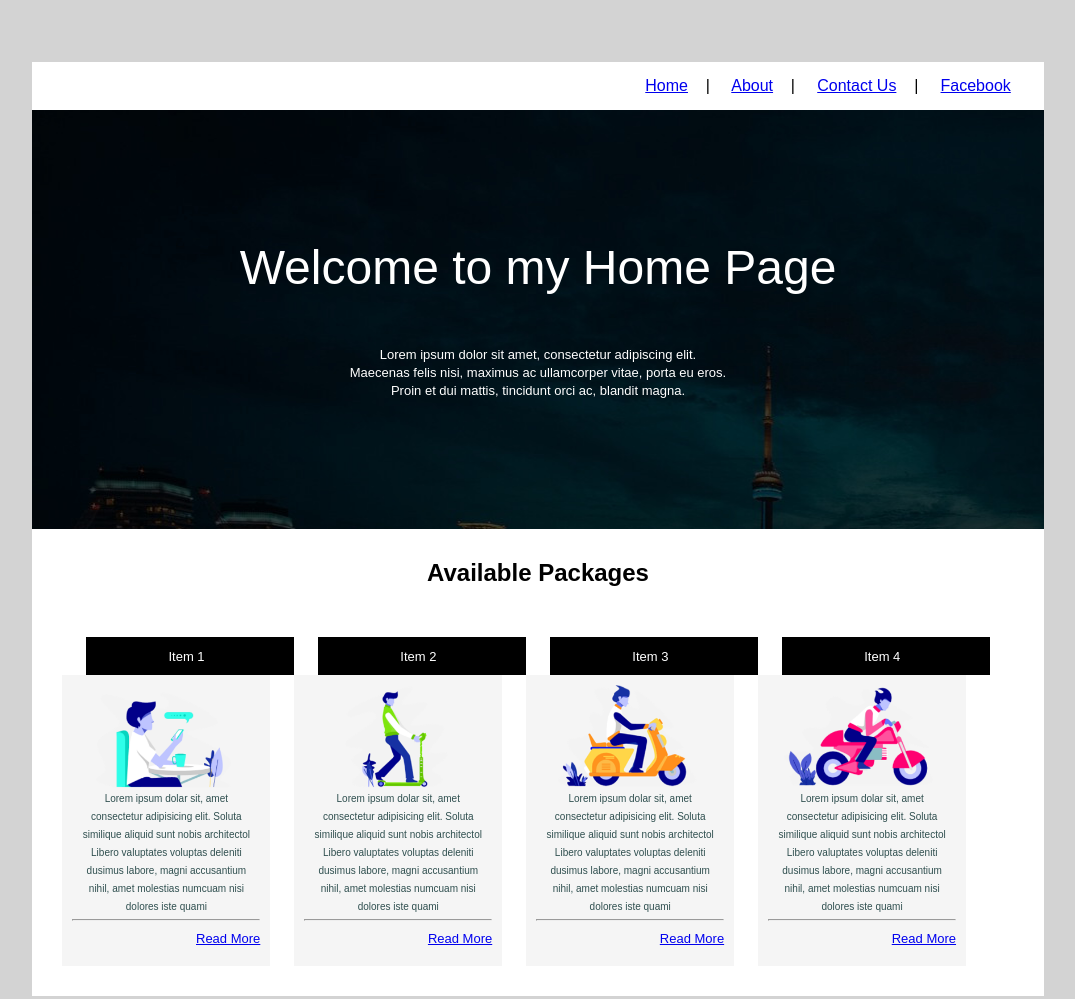
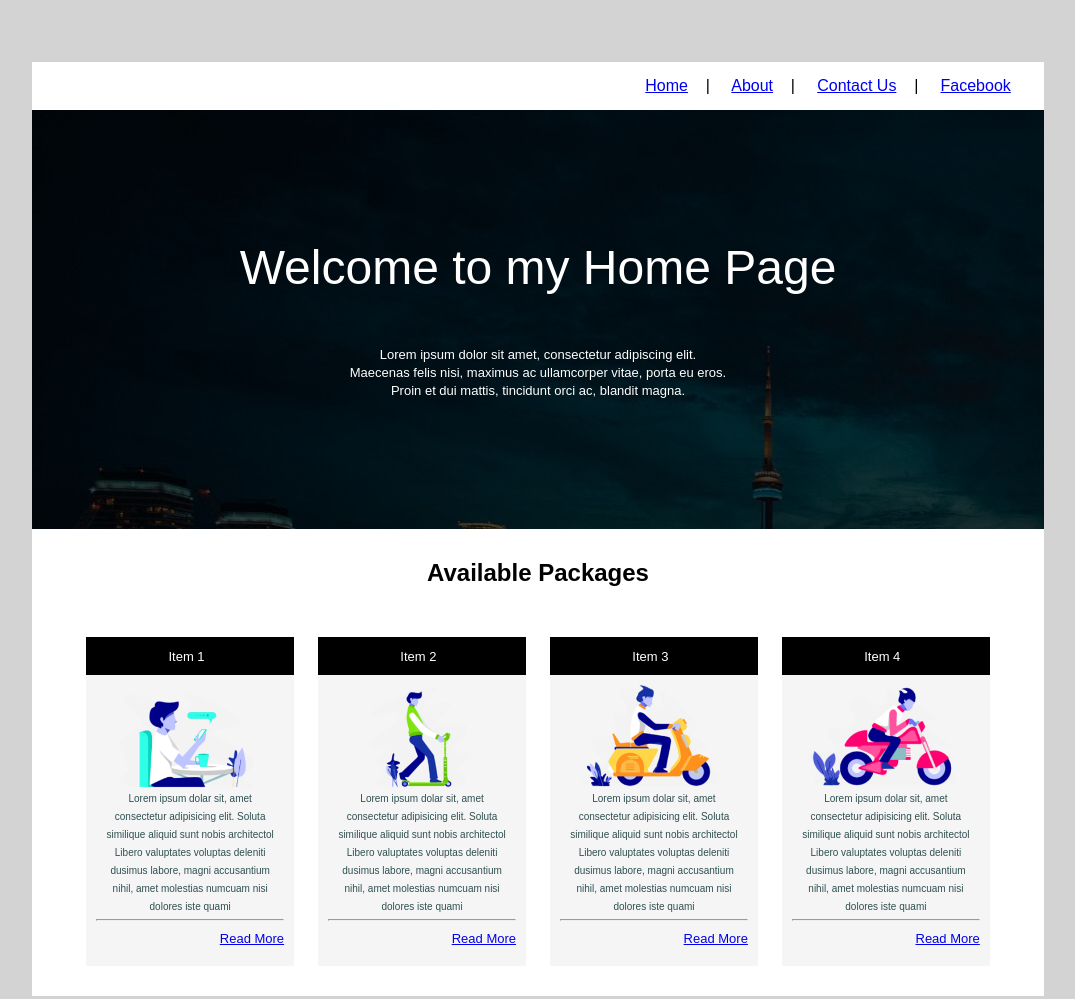
Before and after one commit to Im-morowder31/prelim-castillo-shane-kian-bsit-1a, a plain HTML site: page index.html in a window 1280 px wide. Shown: the top 999 px of the page, without its empty margins (102-1177 px from the left). Drawn offline with Linux system fonts and the light colour scheme.

Commit message:
index.html Final Edit

```diff
--- a/index.html
+++ b/index.html
@@ -54,7 +54,7 @@
 				<td align="center" bgcolor="black"><font color="white" size="2">Item 4&nbsp;&nbsp;</font></td>
 			</tr>
 		</table>
-		<table border="0" width="95%" cellspacing="0" cellpadding="10" bgcolor="white" align"center">
+		<table border="0" width="95%" cellspacing="0" cellpadding="10" bgcolor="white" align="center">
 		<td align="center" bgcolor="whitesmoke"><font size="1" color="DarkSlateGray"><img src="img/item1.png" width="150" align="center">&nbsp;&nbsp;
 		<br>Lorem ipsum dolar sit, amet<br>consectetur adipisicing elit. Soluta<br>similique aliquid sunt nobis architectol<br>Libero valuptates voluptas deleniti<br>
 			dusimus labore, magni accusantium<br> nihil, amet molestias numcuam nisi<br>dolores iste quami<br><hr><p align="right"><a href="#readmore1"><font size="2">Read More
```
